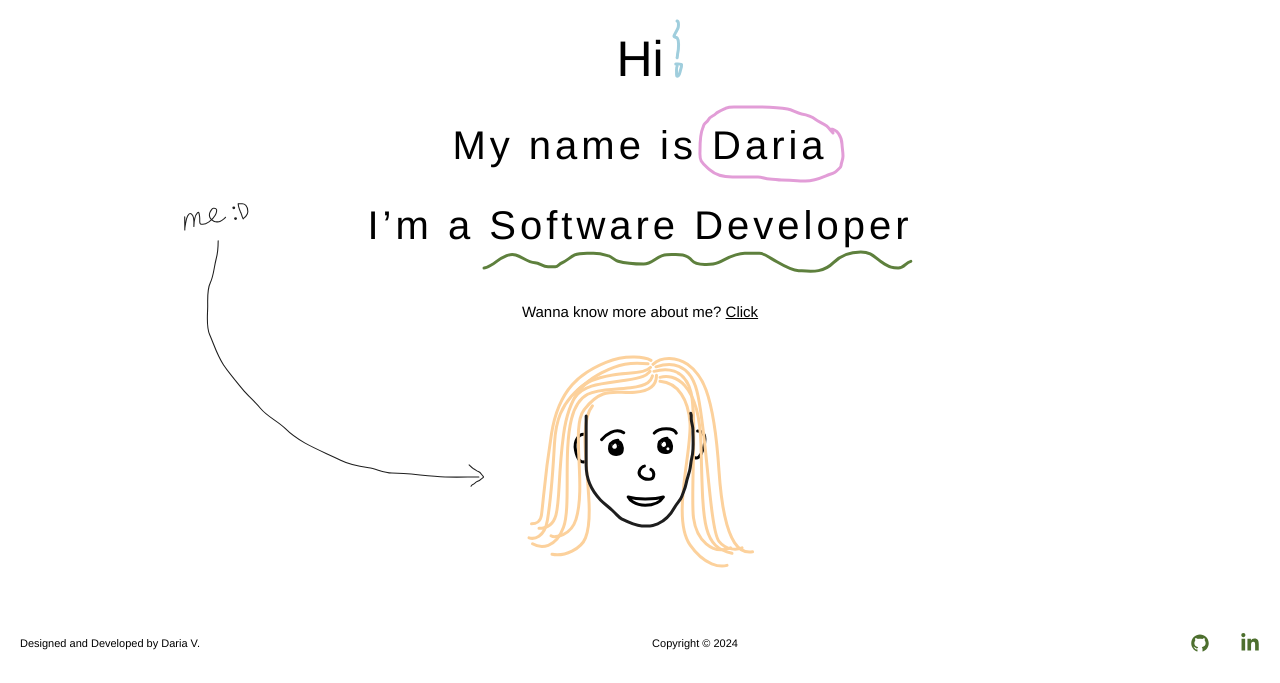
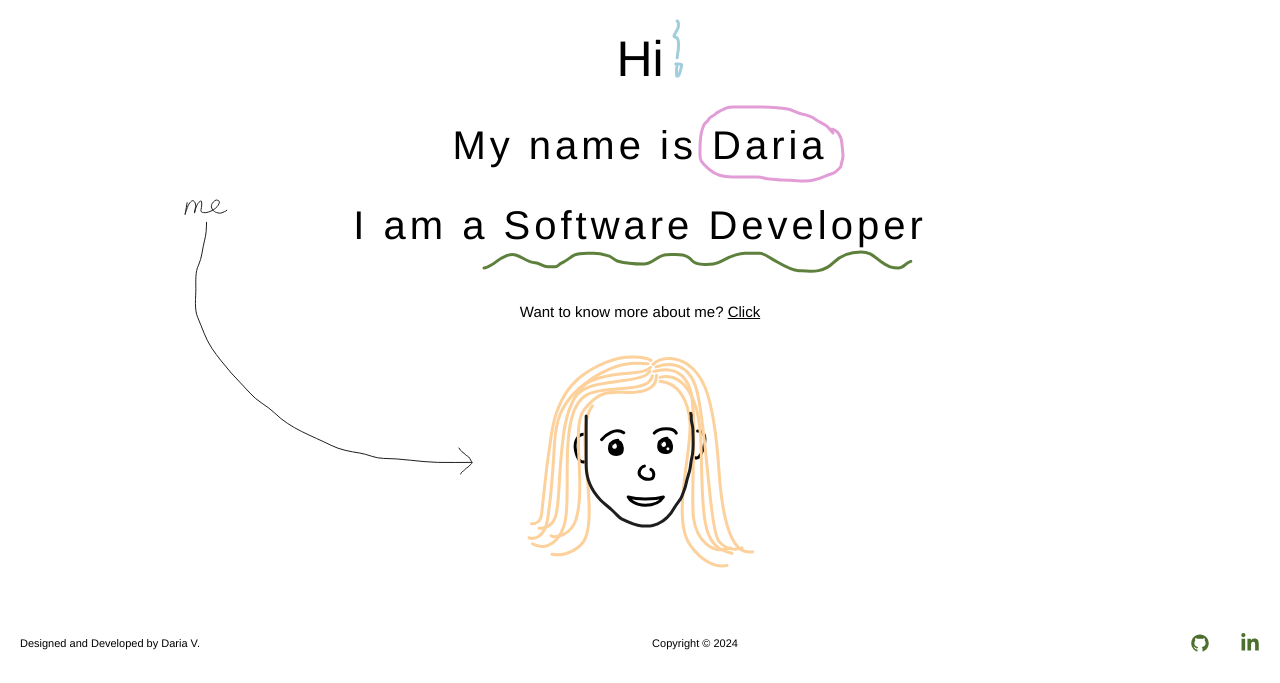
Before and after one commit to dariavarlamovaa/personalwebsiteFlask, a Flask app: page / in a window 1280 px wide. Shown: the part 135-818 px from the top of the page. Run offline with Flask 3, Linux system fonts and the light colour scheme; data comes from the database, SQL or seed files in the repository.

Commit message:
updated me page

```diff
--- a/static/css/home.css
+++ b/static/css/home.css
@@ -63,6 +63,5 @@
     max-width: 300px;
     position: absolute;
     left: -343px;
-    top: -152px;
-
+    top: -160px;
 }
--- a/static/css/me.css
+++ b/static/css/me.css
@@ -62,3 +62,7 @@
 .skill-title a {
     color: #FFFFFF;
 }
+
+.strong-word {
+    color: #82B4E0;
+}
--- a/templates/home.html
+++ b/templates/home.html
@@ -12,10 +12,10 @@
             <img class="home-lines exclamation-mark" src="{{ url_for ('static', filename='images/exclamation_mark.svg') }}" alt="exclamation mark">
             <p>My name is Daria</p>
             <img class="home-lines circle" src="{{ url_for ('static', filename='images/circle.svg') }}" alt="circle">
-            <p>I’m a Software Developer</p>
+            <p>I am a Software Developer</p>
             <img class="home-lines wavy-line" src="{{ url_for ('static', filename='images/wavy_line.svg') }}"
                  alt="wavy line">
-            <a class="link-to-about" href="{{ url_for ('me') }}">Wanna know more about me? <span class="click-button">Click</span></a>
+            <a class="link-to-about" href="{{ url_for ('me') }}">Want to know more about me? <span class="click-button">Click</span></a>
             <div class="my-svg">
                 <img class="me-line" src="{{ url_for ('static', filename='images/me-line.svg') }}" alt="me line">
                 <img src="{{ url_for ('static', filename='images/me.svg') }}" alt="my svg">
```
Also changed, not shown: templates/me.html (+5 -4 lines), static/images/me-line.svg.
